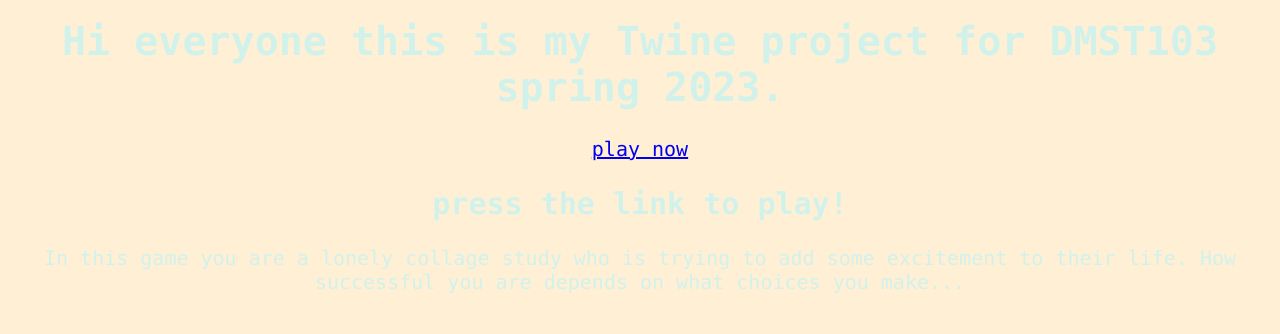
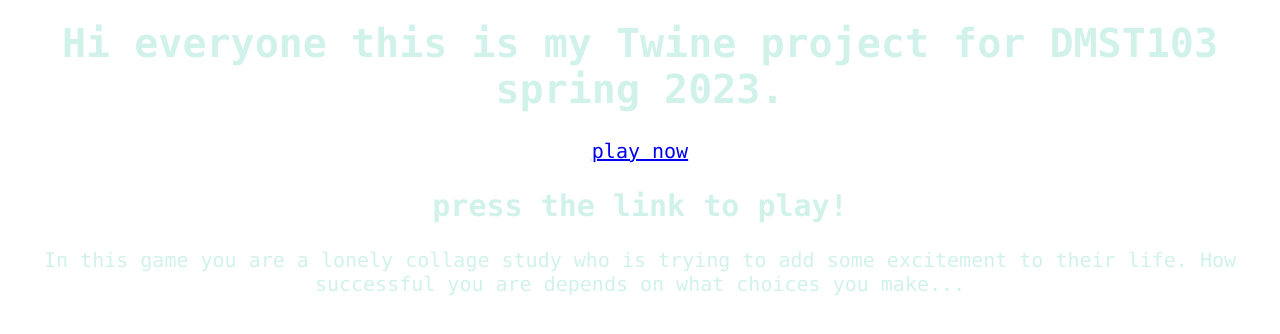
Before and after one commit to fagaye/dmst_twine, a plain HTML site: page index.html in a window 1280 px wide. Drawn offline with Linux system fonts and the light colour scheme.

Commit message:
Update index.html

```diff
--- a/index.html
+++ b/index.html
@@ -3,11 +3,11 @@
  <head>
  	<style>
       body {
-      	background-color: papayawhip;
+      	background-color: white;
       	color: #D1F2EB;
       	font-size: 20px;
       	font-family: "Lucida Console", "Courier New", Georgia;
-      	margin: 18px;
+      	margin: 20px;
       	text-align: center;
       }
  	</style>
```
